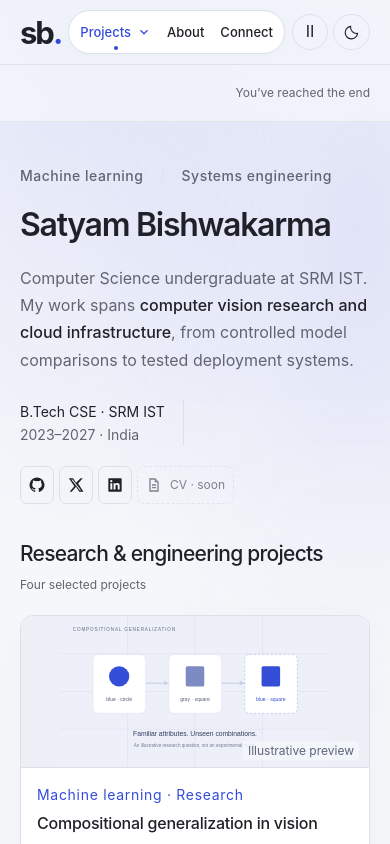
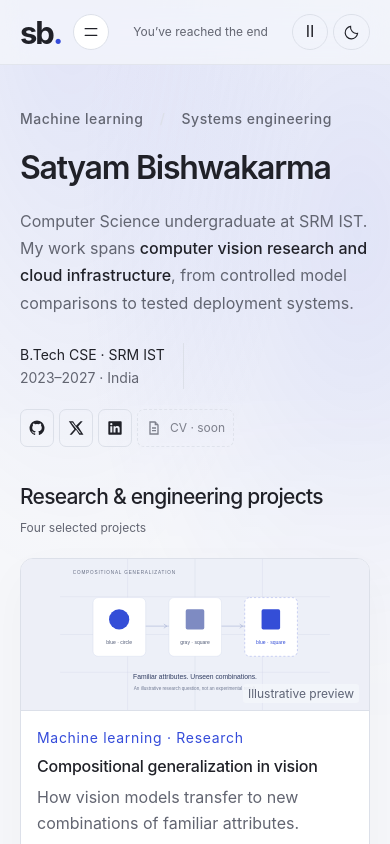
Before and after one commit to satyam-bishwakarma/satyam-bishwakarma.github.io, a React (Vite) app: page / in a window 390 px wide. Shown: the top 844 px of the page. Built offline with nearby package versions, Linux system fonts and the light colour scheme.

Commit message:
refactor: consolidate navigation into a single frosted header

```diff
--- a/index.html
+++ b/index.html
@@ -12,8 +12,9 @@
 <body>
   <a class="skip" href="#main">Skip to content</a>
   <header class="site-header"><div class="header-inner shell">
-    <a class="wordmark" href="#top" aria-label="Satyam Bishwakarma home">sb<span>.</span></a>
-    <div id="unified-navigation"></div>
+    <div class="header-primary"><a class="wordmark" href="#top" aria-label="Satyam Bishwakarma home">sb<span>.</span></a>
+    <div id="unified-navigation"></div></div>
+    <div id="continue-navigation"></div>
     <div class="preferences"><button id="motion" type="button" aria-pressed="false" title="Pause background motion"><span class="motion-icon" aria-hidden="true">Ⅱ</span><span class="control-label">Motion</span></button><button id="theme" type="button" aria-label="Switch to dark theme"><svg viewBox="0 0 24 24" aria-hidden="true"><path d="M20.6 13.3A8.7 8.7 0 0 1 10.7 3.4 8.8 8.8 0 1 0 20.6 13.3Z"/></svg></button></div>
   </div></header>
   <main id="main">
--- a/qa/design-evidence.json
+++ b/qa/design-evidence.json
@@ -6,11 +6,11 @@
   ],
   "accessibility": {
     "status": "pass",
-    "evidence": "Nine browser checks cover native cursor without a custom overlay, accessible Projects disclosure, Escape/focus return, native project links, theme preferences, reduced motion, pause and GSAP cleanup, keyboard skip link and storage failure. React source review approved. Latest revision: native passive wheel scrolling with optional measured boundary settle; no hover label transforms or fill animation. Magnetic controller removed entirely; native scrolling and instant native anchor navigation restored. Explicit next-section link tested through all seven destinations, keyboard focus at every target and automatic hiding at page end; ten browser checks pass. Continuation control moved inside reserved header chrome; browser checks header row stacking, anchor offset versus measured height and every destination."
+    "evidence": "Nine browser checks cover native cursor without a custom overlay, accessible Projects disclosure, Escape/focus return, native project links, theme preferences, reduced motion, pause and GSAP cleanup, keyboard skip link and storage failure. React source review approved. Latest revision: native passive wheel scrolling with optional measured boundary settle; no hover label transforms or fill animation. Magnetic controller removed entirely; native scrolling and instant native anchor navigation restored. Explicit next-section link tested through all seven destinations, keyboard focus at every target and automatic hiding at page end; ten browser checks pass. Continuation control moved inside reserved header chrome; browser checks header row stacking, anchor offset versus measured height and every destination. Single-row revision: ten browser checks pass, with compact navigation disclosure, nested project picker, focus handling, full accessible Continue destinations and measured anchor offsets."
   },
   "responsive": {
     "status": "pass",
-    "evidence": "Inspected updated desktop/mobile overview captures: continuation control sits in a dedicated header row, no floating button over section content, no horizontal overflow; responsive header height is measured."
+    "evidence": "Reviewed single-row desktop and mobile header captures; checked 320px,900px,1101px with no horizontal overflow and positive gaps between primary controls, Continue and right-side preferences. Header is73px desktop/65px compact including border."
   },
   "contentStates": {
     "loading": {
--- a/src/Navigation.jsx
+++ b/src/Navigation.jsx
@@ -10,10 +10,12 @@ const ITEMS = [{ id: 'work', label: 'Projects' }, { id: 'about', label: 'About'
 
 export default function Navigation({ projects }) {
   const [open, setOpen] = useState(false);
+  const [menuOpen, setMenuOpen] = useState(false);
   const [current, setCurrent] = useState({ section: 'work', project: null });
   const [indicator, setIndicator] = useState(0);
   const navRef = useRef(null);
   const toggleRef = useRef(null);
+  const menuRef = useRef(null);
   const linkRefs = useRef({});
 
   useEffect(() => {
@@ -50,16 +52,25 @@ export default function Navigation({ projects }) {
     const observer = new ResizeObserver(measure);
     observer.observe(navRef.current);
     return () => observer.disconnect();
-  }, [current.section]);
+  }, [current.section, menuOpen]);
 
   useEffect(() => {
-    if (!open) return undefined;
-    const dismiss = event => { if (!navRef.current.contains(event.target)) setOpen(false); };
+    const compact = matchMedia('(max-width: 1100px)');
+    const reset = () => { setMenuOpen(false); setOpen(false); };
+    compact.addEventListener('change', reset);
+    return () => compact.removeEventListener('change', reset);
+  }, []);
+
+  useEffect(() => {
+    if (!open && !menuOpen) return undefined;
+    const dismiss = event => {
+      if (!navRef.current.contains(event.target)) { setOpen(false); setMenuOpen(false); }
+    };
     const escape = event => {
       if (event.key === 'Escape') {
         event.preventDefault();
-        setOpen(false);
-        toggleRef.current.focus();
+        if (open) { setOpen(false); toggleRef.current.focus(); }
+        else { setMenuOpen(false); menuRef.current.focus(); }
       }
     };
     document.addEventListener('pointerdown', dismiss);
@@ -68,11 +79,12 @@ export default function Navigation({ projects }) {
       document.removeEventListener('pointerdown', dismiss);
       document.removeEventListener('keydown', escape);
     };
-  }, [open]);
+  }, [open, menuOpen]);
 
   function navigate(event) {
     if (event.ctrlKey || event.metaKey || event.shiftKey || event.altKey) return;
     setOpen(false);
+    setMenuOpen(false);
     const destination = document.getElementById(event.currentTarget.hash.slice(1));
     if (destination) {
       if (!destination.hasAttribute('tabindex')) destination.tabIndex = -1;
@@ -81,9 +93,17 @@ export default function Navigation({ projects }) {
   }
 
   return (
-    <nav ref={navRef} className="unified-nav" aria-label="Main navigation" onBlur={event => {
-      if (!event.currentTarget.contains(event.relatedTarget)) setOpen(false);
+    <nav ref={navRef} className="unified-nav" data-expanded={menuOpen} aria-label="Main navigation" onBlur={event => {
+      if (!event.currentTarget.contains(event.relatedTarget)) { setOpen(false); setMenuOpen(false); }
     }}>
+      <button ref={menuRef} type="button" className="unified-nav__menu-toggle" aria-label={menuOpen ? 'Close navigation' : 'Open navigation'}
+        aria-expanded={menuOpen} aria-controls="navigation-panel" onClick={() => {
+          setMenuOpen(value => !value);
+          setOpen(false);
+        }}>
+        <svg viewBox="0 0 24 24" aria-hidden="true"><path d={menuOpen ? 'm6 6 12 12M6 18 18 6' : 'M5 8h14M5 16h14'} /></svg>
+      </button>
+      <div id="navigation-panel" className="unified-nav__panel">
       <div className="unified-nav__track">
         {ITEMS.map(item => (
           item.id === 'work' ? (
@@ -111,6 +131,7 @@ export default function Navigation({ projects }) {
           {PROJECT_LABELS[project.id] || project.heading}<span>{project.category}</span>
         </a>)}
       </div>}
+      </div>
     </nav>
   );
 }
--- a/src/NextSection.jsx
+++ b/src/NextSection.jsx
@@ -6,10 +6,10 @@ export default function NextSection({ projects }) {
   const [destination, setDestination] = useState(null);
   useEffect(() => {
     const stops = [
-      { id: 'work', label: 'Project overview' },
-      ...projects.map(project => ({ id: project.id, label: project.heading })),
-      { id: 'about', label: 'About & background' },
-      { id: 'connect', label: 'Contact & CV' }
+      { id: 'work', label: 'Project overview', shortLabel: 'Overview' },
+      ...projects.map((project, index) => ({ id: project.id, label: project.heading, shortLabel: ['Vision research', 'Cloud systems', 'DRM-YOLO', 'Water quality'][index] || 'Next project' })),
+      { id: 'about', label: 'About & background', shortLabel: 'About' },
+      { id: 'connect', label: 'Contact & CV', shortLabel: 'Contact' }
     ];
     let frame = 0;
     const update = () => {
@@ -39,14 +39,14 @@ export default function NextSection({ projects }) {
     };
   }, [projects]);
 
-  const host = document.querySelector('.site-header');
+  const host = document.getElementById('continue-navigation');
   if (!host) return null;
-  return createPortal(<div className="continue-row"><div className="continue-inner shell">{destination ? <a className="next-section" href={`#${destination.id}`} aria-label={`Next: ${destination.label}`} onClick={event => {
+  return createPortal(<div className="continue-inner">{destination ? <a className="next-section" href={`#${destination.id}`} aria-label={`Next: ${destination.label}`} title={`Next: ${destination.label}`} onClick={event => {
     if (event.ctrlKey || event.metaKey || event.shiftKey || event.altKey) return;
     const target = document.getElementById(destination.id);
     if (target) { target.tabIndex = -1; target.focus({ preventScroll: true }); }
   }}>
-    <span><span className="next-section__caption">Continue to</span><span className="next-section__label">{destination.label}</span></span>
+    <span><span className="next-section__caption">Next</span><span className="next-section__label">{destination.label}</span><span className="next-section__compact">{destination.shortLabel}</span></span>
     <svg viewBox="0 0 24 24" aria-hidden="true"><path d="m6 9 6 6 6-6" /></svg>
-  </a> : <span className="continue-complete">You’ve reached the end</span>}</div></div>, host);
+  </a> : <span className="continue-complete">You’ve reached the end</span>}</div>, host);
 }
--- a/src/navigation.css
+++ b/src/navigation.css
@@ -1,6 +1,8 @@
 /* One navigation component for page sections and project access. */
 #unified-navigation{position:relative;min-width:0}
 .site-header .unified-nav{position:relative;display:block}
+.unified-nav__menu-toggle{display:none}
+.unified-nav__panel{display:block}
 .unified-nav__track{position:relative;display:flex;align-items:center;gap:2px;padding:4px;border:1px solid var(--line);border-radius:999px;background:var(--surface);box-shadow:0 2px 8px #14151a04}
 .site-header .unified-nav__link{position:relative;isolation:isolate;overflow:hidden;display:flex;align-items:center;justify-content:center;min-height:36px;padding:8px 14px;border-radius:999px;line-height:1.4;font-size:.875rem;font-weight:500}
 .unified-nav__link::after{display:none!important}
@@ -18,6 +20,16 @@
 .unified-nav__menu a::after{display:none!important}.unified-nav__menu a span{font-size:.75rem;font-weight:400;color:var(--muted)}
 .unified-nav__menu a:hover,.unified-nav__menu a[aria-current]{background:var(--wash);color:var(--accent)}
 .unified-nav__menu a:focus-visible,.unified-nav__link:focus-visible{outline:2px solid var(--accent);outline-offset:2px}
-@media(max-width:760px){.unified-nav__track{gap:0;padding:3px}.site-header .unified-nav__link{padding:8px;font-size:.8125rem}.unified-nav__menu{left:50%}}
+@media(max-width:1100px){
+  .unified-nav__menu-toggle{display:grid;place-items:center;width:36px;height:36px;padding:7px;border:1px solid var(--line);border-radius:50%;background:var(--surface);color:var(--ink)}
+  .unified-nav__menu-toggle svg{width:20px;height:20px;fill:none;stroke:currentColor;stroke-width:1.5;stroke-linecap:round}
+  .unified-nav__menu-toggle:hover{background:var(--wash);color:var(--accent)}
+  .unified-nav__menu-toggle:focus-visible{outline:2px solid var(--accent);outline-offset:3px}
+  .unified-nav__panel{display:none;position:absolute;top:calc(100% + 12px);left:-48px;width:min(340px,calc(100vw - 40px));max-height:calc(100dvh - 88px);overflow-y:auto;padding:8px;border:1px solid var(--line);border-radius:18px;background:var(--surface);box-shadow:0 20px 60px #14151a26;z-index:30}
+  .unified-nav[data-expanded=true] .unified-nav__panel{display:block}
+  .unified-nav__track{justify-content:space-between;gap:2px;padding:0;border:0;border-radius:0;background:transparent;box-shadow:none}
+  .site-header .unified-nav__link{padding:8px 12px;font-size:.875rem}
+  .unified-nav__menu{position:static;width:100%;max-width:none;transform:none;margin-top:8px;padding:12px 0 0;border:0;border-top:1px solid var(--line);border-radius:0;box-shadow:none}
+}
 @media(prefers-reduced-motion:reduce){.unified-nav *, .unified-nav *::before{transition:none!important}}
 :root[data-motion=off] .unified-nav *, :root[data-motion=off] .unified-nav *::before{transition:none!important}
--- a/src/next-section.css
+++ b/src/next-section.css
@@ -1,18 +1,19 @@
-/* Integrated header chrome: its height is part of every anchor offset. */
-:root{--header-height:120px}
+/* One header row; identity/navigation, continuation, and preferences form clear groups. */
+:root{--header-height:72px}
 .site-header{display:block}
-.header-inner{height:72px}
-.continue-row{min-height:48px;border-top:1px solid var(--line)}
-.continue-inner{min-height:48px;display:flex;align-items:center;justify-content:flex-end;padding-block:4px}
-.next-section{display:inline-flex;align-items:center;gap:16px;max-width:100%;min-height:36px;padding:4px 6px 4px 16px;border:1px solid var(--line);border-radius:999px;background:var(--surface);color:var(--ink);box-shadow:inset 0 1px 0 #ffffff12,0 2px 8px #14151a06;text-decoration:none;transition:background .2s,border-color .2s,box-shadow .2s}
-.next-section>span{display:flex;align-items:baseline;gap:10px;min-width:0}
+.header-inner{height:72px;display:grid;grid-template-columns:minmax(0,1fr) minmax(200px,340px) minmax(0,1fr);align-items:center;gap:24px}
+.header-primary{display:flex;align-items:center;gap:16px;min-width:0}
+.header-inner>.preferences{justify-self:end}
+#continue-navigation{min-width:0}
+.continue-inner{display:flex;justify-content:center;min-width:0}
+.next-section{display:inline-flex;align-items:center;gap:12px;max-width:100%;min-height:36px;padding:4px 6px 4px 14px;border:1px solid var(--line);border-radius:999px;background:var(--surface);color:var(--ink);box-shadow:inset 0 1px 0 #ffffff12,0 2px 8px #14151a06;text-decoration:none;transition:border-color .2s,box-shadow .2s}
+.next-section>span{display:flex;align-items:baseline;gap:8px;min-width:0}
 .next-section__caption{font-size:.75rem;color:var(--muted);white-space:nowrap}
-.next-section__label{font-size:.875rem;line-height:1.4;font-weight:500;overflow-wrap:anywhere}
-.next-section svg{width:26px;height:26px;flex:none;padding:5px;border-radius:50%;background:var(--wash);fill:none;stroke:var(--accent);stroke-width:1.5;stroke-linecap:round;stroke-linejoin:round;transition:transform .2s}
-.next-section:hover{border-color:var(--accent);color:var(--ink);box-shadow:0 2px 12px var(--wash)}
-.next-section:hover svg{transform:translateY(1px)}.next-section:active{background:var(--wash);box-shadow:inset 0 1px 4px #14151a12}.next-section:active svg{transform:translateY(2px)}
+.next-section__label,.next-section__compact{font-size:.875rem;line-height:1.4;font-weight:500;white-space:nowrap;overflow:hidden;text-overflow:ellipsis}
+.next-section__compact{display:none}
+.next-section svg{width:26px;height:26px;flex:none;padding:5px;border-radius:50%;background:var(--wash);fill:none;stroke:var(--accent);stroke-width:1.5;stroke-linecap:round;stroke-linejoin:round}
+.next-section:hover{border-color:var(--accent);color:var(--ink);box-shadow:0 2px 12px var(--wash)}.next-section:active{background:var(--wash);box-shadow:inset 0 1px 4px #14151a12}
 .next-section:focus-visible{outline:2px solid var(--accent);outline-offset:3px}
-.continue-complete{font-size:.75rem;color:var(--muted)}
-@media(max-width:760px){:root{--header-height:120px}.header-inner{height:64px}.continue-row,.continue-inner{min-height:56px}.continue-inner{justify-content:stretch}.next-section{width:100%;justify-content:space-between;padding-left:12px;gap:8px}.next-section>span{gap:8px}.next-section__label{font-size:.8125rem}.continue-complete{margin-left:auto}}
-@media(prefers-reduced-motion:reduce){.next-section,.next-section svg{transition:none!important}.next-section svg{transform:none!important}}
-:root[data-motion=off] .next-section svg{transform:none!important}
+.continue-complete{font-size:.75rem;color:var(--muted);white-space:nowrap}
+@media(max-width:1100px){:root{--header-height:64px}.header-inner{height:64px;grid-template-columns:auto minmax(0,1fr) auto;gap:12px}.header-primary{gap:12px}.next-section{gap:8px;padding-left:12px}.next-section__caption,.next-section__label{display:none}.next-section__compact{display:inline}.next-section__compact{font-size:.8125rem}.preferences .control-label{display:none}}
+@media(max-width:370px){.header-inner{gap:8px}.header-primary{gap:8px}.next-section{padding-left:10px;gap:4px}.next-section svg{width:22px;height:22px;padding:4px}}
```
Also changed, not shown: qa/design-contract.md (+2 -0 lines), tests/smoke.mjs (+17 -5 lines), 1 other file (tests, documents, lock files or other folders).
